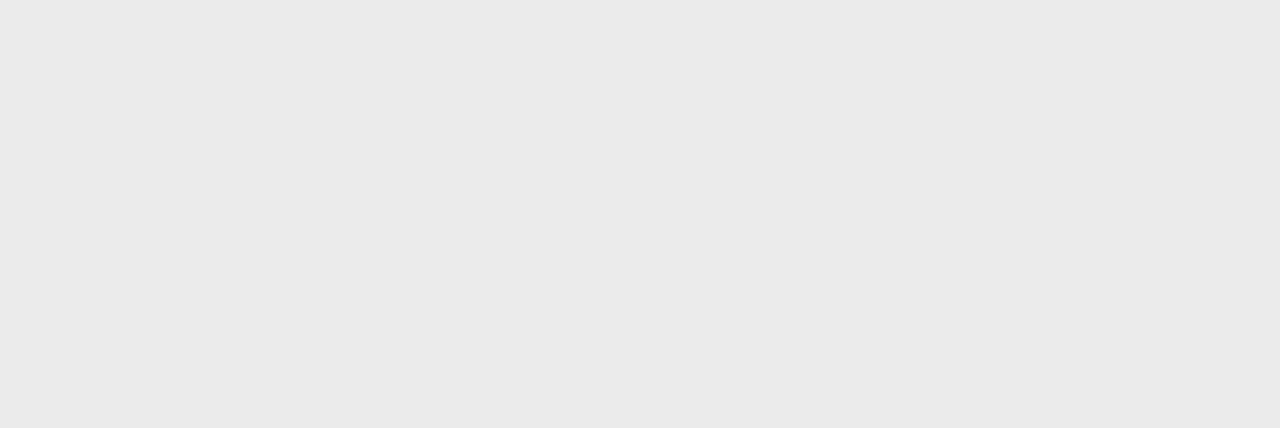
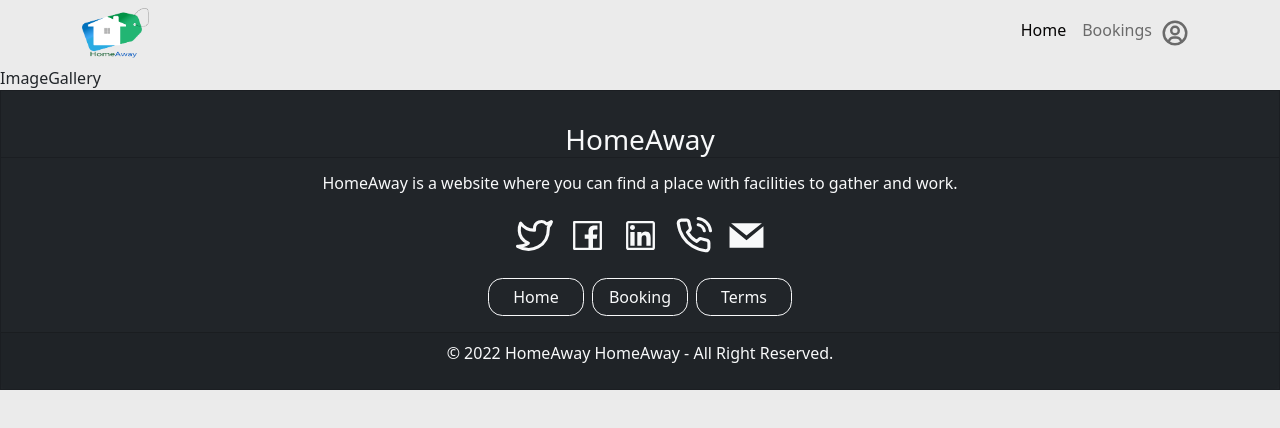
Before and after one commit to GP-43/homeaway-frontend, a React (Create React App) app: page /placedescription in a window 1280 px wide. Before the commit this address had no page. Shown: the top 428 px of the page. Built offline with nearby package versions, Linux system fonts and the light colour scheme.

Commit message:
image gallery begin

```diff
--- a/src/App.js
+++ b/src/App.js
@@ -4,6 +4,7 @@ import { Routes, Route } from 'react-router-dom';
 import UserHome from './views/pages/UserHome';
 import UserBookings from "./views/pages/UserBookings";
 import HomeAwayApp from './views/HomeAwayApp';
+import PlaceDescription from './views/pages/PlaceDescription';
 
 function App() {
     return (
@@ -12,6 +13,7 @@ function App() {
                 <Route path='/' element={<HomeAwayApp />}>
                     <Route path='/' element={<UserHome />} />
                     <Route path='/userbookings' element={<UserBookings />} />
+                    <Route path='/placedescription' element={<PlaceDescription />} />
                 </Route>
             </Routes>
         </div>
--- /dev/null
+++ b/src/components/imagegallery/ImageGallery.jsx
@@ -0,0 +1,9 @@
+import React from 'react';
+
+function ImageGallery (){
+  return (
+    <div>ImageGallery</div>
+  )
+}
+
+export default ImageGallery
--- /dev/null
+++ b/src/views/pages/PlaceDescription.jsx
@@ -0,0 +1,13 @@
+import React from 'react';
+import ImageGallery from '../../components/imagegallery/ImageGallery';
+
+function PlaceDescription(){
+  return (
+    <div className="my-booking-shedule">
+            <ImageGallery/>
+
+    </div>
+  )
+}
+
+export default PlaceDescription
--- a/src/views/pages/UserHome.js
+++ b/src/views/pages/UserHome.js
@@ -1,7 +1,7 @@
 import React from 'react';
 import {Col, Container, Row} from "react-bootstrap";
 import FindingPlace from '../../components/finding_place/FindingPlace.jsx';
-import PlaceSection from "../../components/places_section/PlaceSection"
+import PlaceSection from "../../components/places_section/PlaceSection";
 
 function UserHome() {
     return (
```
